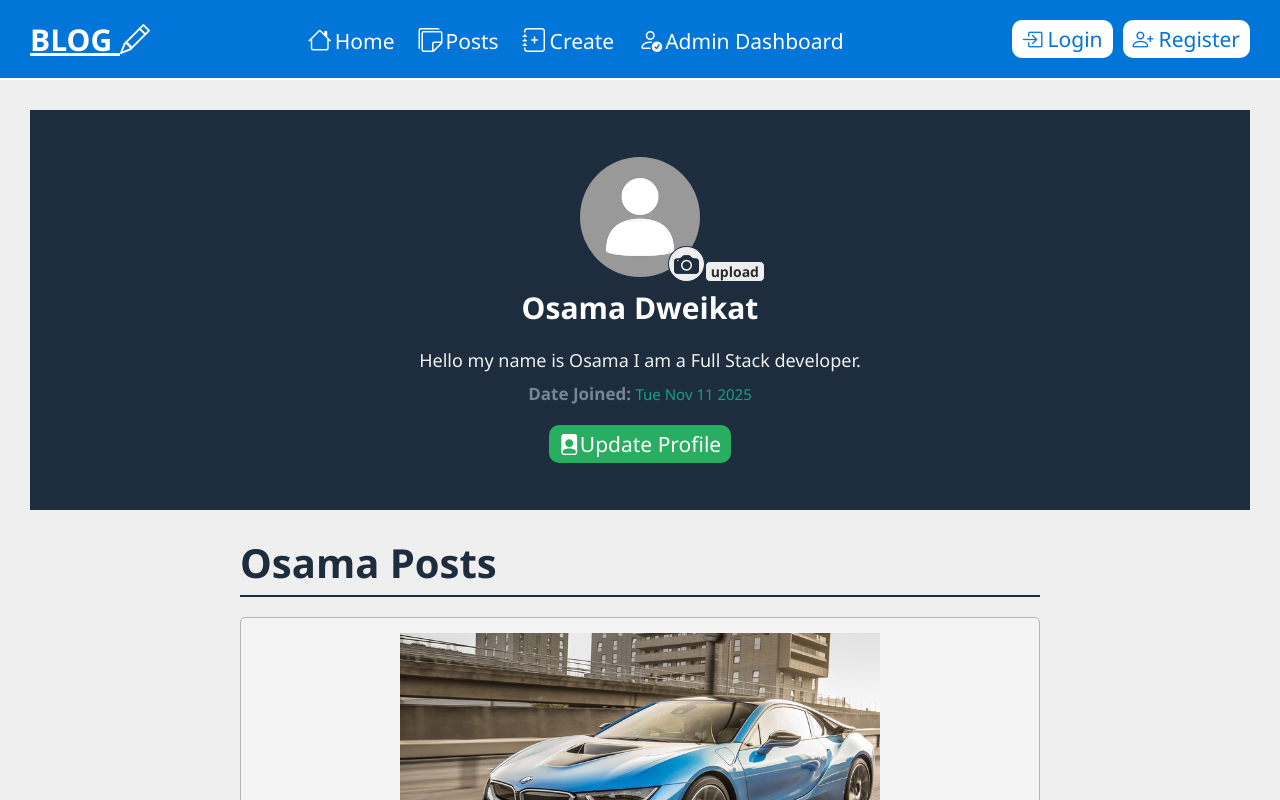
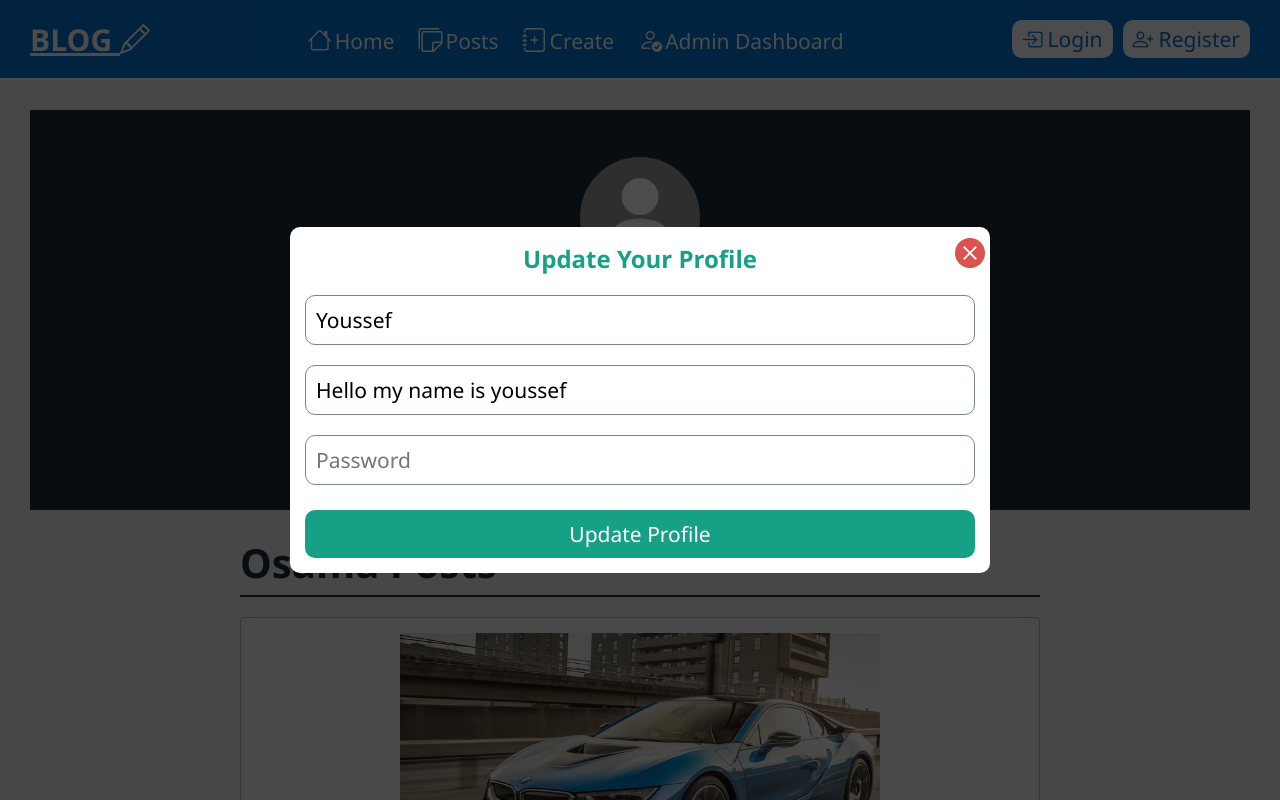
Before and after one commit to osamadweikat/Blog, a React (Create React App) app in the folder frontend/: page /profile/1 in a window 1280 px wide. Both pictures are taken after a click on the button "Update Profile". Shown: the top 800 px of the page. Built offline with nearby package versions, Linux system fonts and the light colour scheme.

Commit message:
feat: create UpdateProfileModal with style and form handling

```diff
--- a/frontend/src/pages/profile/Profile.jsx
+++ b/frontend/src/pages/profile/Profile.jsx
@@ -1,11 +1,13 @@
 import "./profile.css";
 import { useEffect, useState } from "react";
 import PostList from "../../components/posts/PostList";
+import UpdateProfileModal from "./UpdateProfileModal";
 import { posts } from "../../dummyData";
 import { toast } from "react-toastify";
 import swal from "sweetalert";
 
 const Profile = () => {
+  const [updateProfile, setUpdateProfile] = useState(false);
   const [file, setFile] = useState(null);
 
   useEffect(() => {
@@ -73,7 +75,10 @@
           <strong>Date Joined: </strong>
           <span>Tue Nov 11 2025</span>
         </div>
-        <button className="profile-update-btn">
+        <button
+          onClick={() => setUpdateProfile(true)}
+          className="profile-update-btn"
+        >
           <i className="bi bi-file-person-fill"></i>
           Update Profile
         </button>
@@ -85,6 +90,9 @@
       <button onClick={deleteAccountHandler} className="delete-account-btn">
         Delete Your Account
       </button>
+      {updateProfile && (
+        <UpdateProfileModal setUpdateProfile={setUpdateProfile} />
+      )}
     </section>
   );
 };
--- /dev/null
+++ b/frontend/src/pages/profile/UpdateProfileModal.jsx
@@ -0,0 +1,68 @@
+import "./update-profile-modal.css";
+import { toast } from "react-toastify";
+import { useState } from "react";
+
+const user = {
+  username: "Youssef",
+  bio: "Hello my name is youssef",
+};
+
+const UpdateProfileModal = ({ setUpdateProfile }) => {
+  const [username, setUsername] = useState(user.username);
+  const [bio, setBio] = useState(user.bio);
+  const [password, setPassword] = useState("");
+
+  const formSubmitHandler = (e) => {
+    e.preventDefault();
+
+    const updatedUser = { username, bio };
+    if (password.trim() !== "") {
+      updatedUser.password = password;
+    }
+
+    if (username.trim() === "") return toast.error("Username is required");
+    if (bio.trim() === "") return toast.error("Bio is required");
+
+    console.log(updatedUser);
+  };
+
+  return (
+    <div className="update-profile">
+      <form onSubmit={formSubmitHandler} className="update-profile-form">
+        <abbr title="close">
+          <i
+            onClick={() => setUpdateProfile(false)}
+            className="bi bi-x-circle-fill update-profile-form-close"
+          ></i>
+        </abbr>
+        <h1 className="update-profile-title">Update Your Profile</h1>
+        <input
+          onChange={(e) => setUsername(e.target.value)}
+          value={username}
+          type="text"
+          className="update-profile-input"
+          placeholder="Username"
+        />
+        <input
+          onChange={(e) => setBio(e.target.value)}
+          value={bio}
+          type="text"
+          className="update-profile-input"
+          placeholder="Bio"
+        />
+        <input
+          onChange={(e) => setPassword(e.target.value)}
+          value={password}
+          type="password"
+          className="update-profile-input"
+          placeholder="Password"
+        />
+        <button type="submit" className="update-profile-btn">
+          Update Profile
+        </button>
+      </form>
+    </div>
+  );
+};
+
+export default UpdateProfileModal;
--- /dev/null
+++ b/frontend/src/pages/profile/update-profile-modal.css
@@ -0,0 +1,67 @@
+.update-profile {
+  position: fixed;
+  top: 0;
+  left: 0;
+  width: 100%;
+  height: 100%;
+  background-color: rgba(0, 0, 0, 0.7);
+  z-index: 999;
+  display: flex;
+  align-items: center;
+  justify-content: center;
+}
+
+.update-profile-form {
+  width: 700px;
+  background-color: var(--white-color);
+  padding: 15px;
+  border-radius: 10px;
+  display: flex;
+  flex-direction: column;
+  position: relative;
+}
+
+.update-profile-form-close {
+  position: absolute;
+  top: 5px;
+  right: 5px;
+  color: var(--red-color);
+  cursor: pointer;
+  font-size: 30px;
+}
+
+.update-profile-title {
+  margin-bottom: 10px;
+  font-size: 24px;
+  color: var(--green-sea-color);
+  text-align: center;
+}
+
+.update-profile-input {
+  width: 100%;
+  border-radius: 10px;
+  border: 1px solid var(--gray-color);
+  font-size: 21px;
+  padding: 10px;
+  margin: 10px 0;
+}
+
+.update-profile-btn {
+  width: 100%;
+  text-align: center;
+  cursor: pointer;
+  background-color: var(--green-sea-color);
+  border: none;
+  font-size: 21px;
+  font-weight: 500;
+  color: var(--white-color);
+  border-radius: 10px;
+  padding: 10px;
+  margin-top: 15px;
+}
+
+@media (max-width: 820px) {
+  .update-profile-form {
+    width: 90%;
+  }
+}
```
